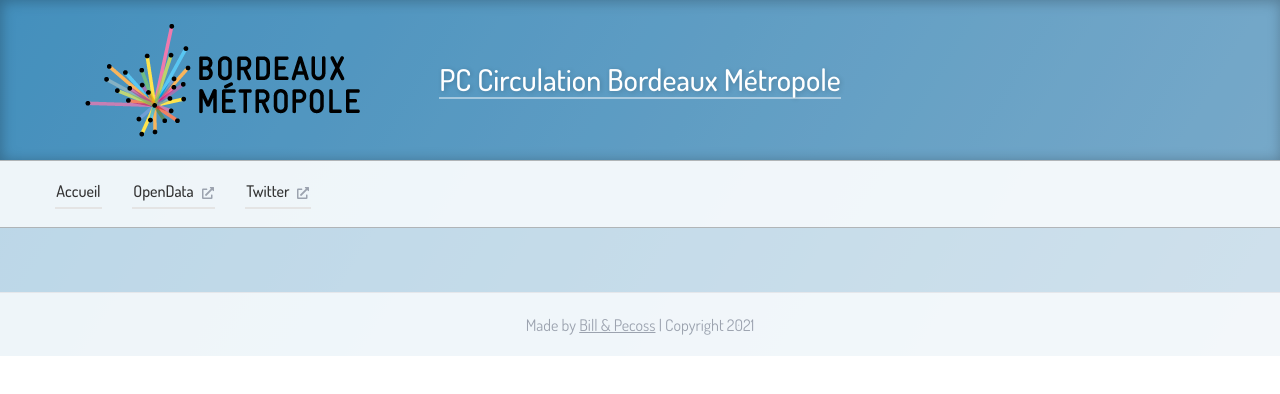
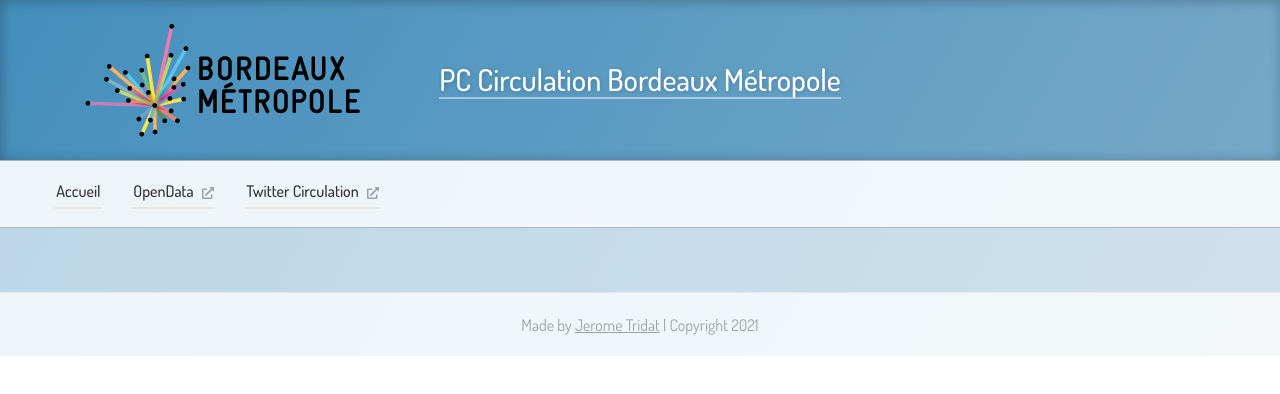
Before and after one commit to jtrdt/app-CirculationBordeauxMetropole, a Next.js app: page /admin in a window 1280 px wide. Shown: the top 394 px of the page. Built offline with nearby package versions, Linux system fonts and the light colour scheme.

Commit message:
feat(layout): update layout ui

```diff
--- a/src/components/layout/footer.jsx
+++ b/src/components/layout/footer.jsx
@@ -5,8 +5,8 @@
     <footer className='h-16 border-t flex justify-center items-center text-base font-normal text-gray-400 bottom-0 bg-transparent-bar'>
       <p>
         Made by{' '}
-        <a href='https://github.com/Bill-Pecoss' rel='nofollow noopener' className='underline'>
-          Bill & Pecoss
+        <a href='#' rel='nofollow noopener' className='underline'>
+          Jerome Tridat
         </a>{' '}
         | Copyright 2021
       </p>
--- a/src/components/layout/header.jsx
+++ b/src/components/layout/header.jsx
@@ -3,11 +3,11 @@
 const Header = () => {
   return (
     <header className='header font-semibold text-white p-7 flex flex-col justify-center items-center h-40 bg-transparent-header'>
-      <a href='/' className='left-20 absolute'>
-          <img
-            src='../BM_logo_positif_CMYK_horiz.png'
-            alt='Logo Bordeaux Métropole couleur'
-          />
+      <a href='/boucle' className='left-20 absolute'>
+        <img
+          src='../BM_logo_positif_CMYK_horiz.png'
+          alt='Logo Bordeaux Métropole couleur'
+        />
       </a>
       <h1 className='text-3xl font-medium'>
         PC Circulation Bordeaux Métropole
--- a/src/components/layout/layout.jsx
+++ b/src/components/layout/layout.jsx
@@ -1,4 +1,4 @@
-import { useEffect, useMemo, useState } from 'react';
+import { useEffect, useState } from 'react';
 import jwt_decode from 'jwt-decode';
 
 import Header from './header.jsx';
--- a/src/components/layout/navbar.jsx
+++ b/src/components/layout/navbar.jsx
@@ -21,8 +21,11 @@
     <div className='hello navbar sticky top-0 flex justify-between py-2 px-10 bg-transparent-bar'>
       {user.userName && (
         <div className='flex flex-col justify-around'>
-          <h3 className='text-gray-600 font-medium text-xl capitalize'>
-            Bonjour {user.userFirstname}
+          <h3 className='text-gray-600 font-medium text-xl'>
+            Bonjour{' '}
+            <a href='/user' className='hover:underline capitalize'>
+              {user.userFirstname}
+            </a>
           </h3>
           <div className='line w-32 h-0.5 my-1'></div>
           <a
@@ -61,7 +64,7 @@
         </Link>
         <Link href='https://twitter.com/CirculationBxM'>
           <a className='nav-links__link' target='_blank'>
-            Twitter
+            Twitter Circulation
             <FontAwesomeIcon
               icon={faExternalLinkAlt}
               size='xs'
```
